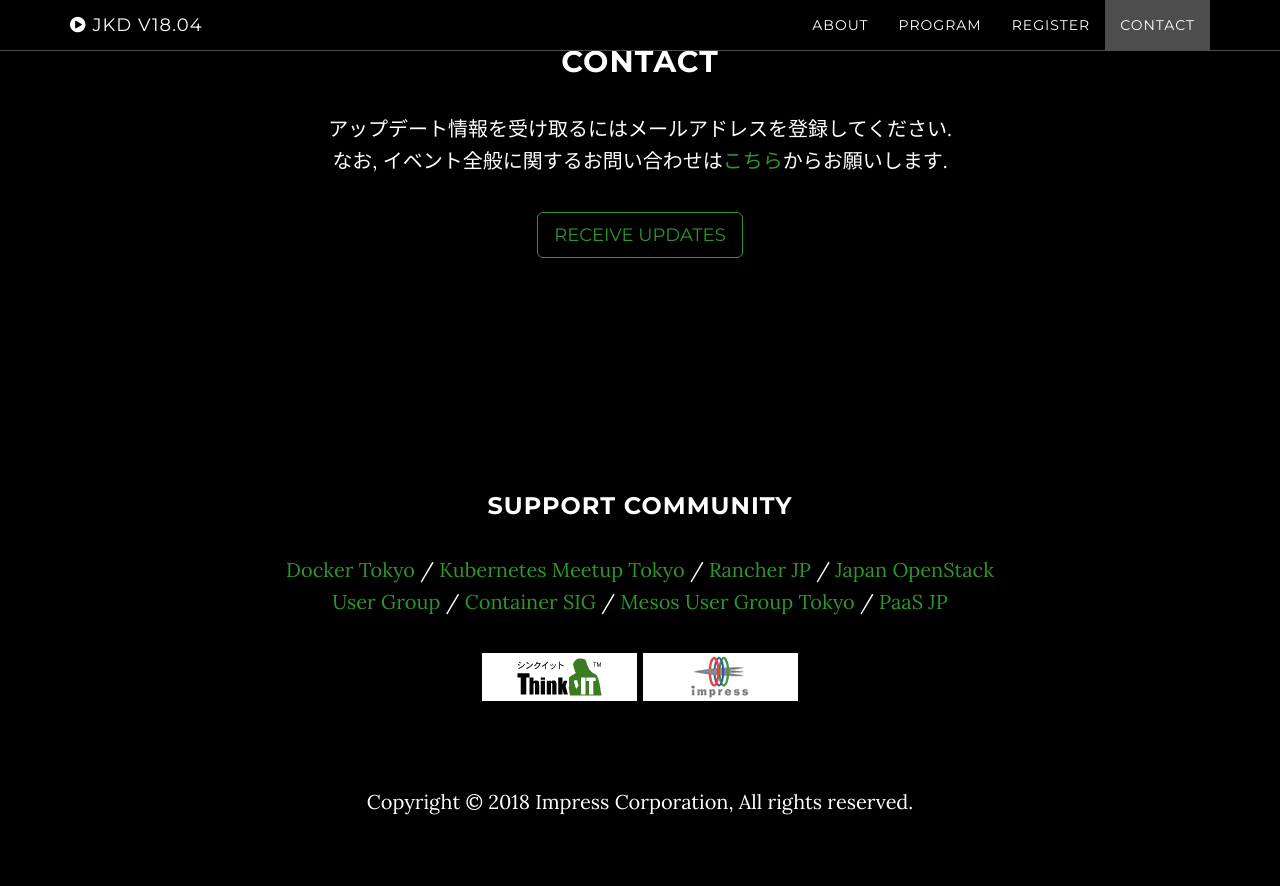
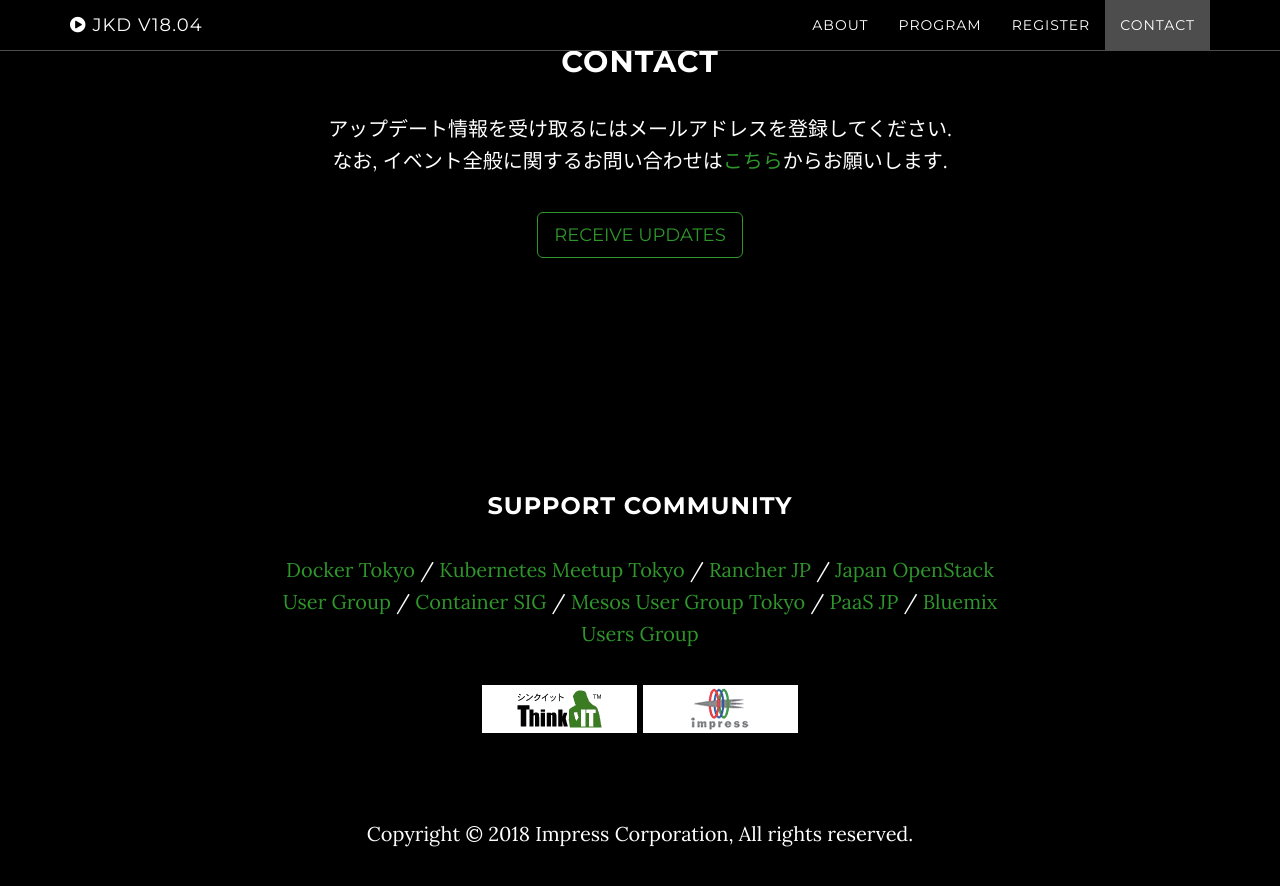
Before and after one commit to containerdays/v18.04, a Jekyll site: the page built from docs/index.html, in a window 1280 px wide and 900 px high, scrolled down 3278 px. Shown: the top 886 px of the window. Built offline with Jekyll 4.4.1, drawn with Linux system fonts in a browser that asks for light colours.

Commit message:
add bmxug

```diff
--- a/docs/_includes/sponsor.html
+++ b/docs/_includes/sponsor.html
@@ -4,7 +4,7 @@
             <div class="col-lg-8 col-lg-offset-2">
                 <h3>Support Community</h3>
                     <div class="community">
-                    <p><a href="https://dockerjp.connpass.com/" target="_blank">Docker Tokyo</a> / <a href="https://k8sjp.connpass.com/" target="_blank">Kubernetes Meetup Tokyo</a> / <a href="http://www.rancher.jp/" target="_blank">Rancher JP</a> / <a href="https://openstack.jp/" target="_blank">Japan OpenStack User Group</a> / <a href="http://containersig.org/" target="_blank">Container SIG</a> / <a href="https://mesos.connpass.com/" target="_blank">Mesos User Group Tokyo</a> / <a href="https://paas.connpass.com/" target="_blank">PaaS JP</a>
+                    <p><a href="https://dockerjp.connpass.com/" target="_blank">Docker Tokyo</a> / <a href="https://k8sjp.connpass.com/" target="_blank">Kubernetes Meetup Tokyo</a> / <a href="http://www.rancher.jp/" target="_blank">Rancher JP</a> / <a href="https://openstack.jp/" target="_blank">Japan OpenStack User Group</a> / <a href="http://containersig.org/" target="_blank">Container SIG</a> / <a href="https://mesos.connpass.com/" target="_blank">Mesos User Group Tokyo</a> / <a href="https://paas.connpass.com/" target="_blank">PaaS JP</a> / <a href="https://bmxug.connpass.com/" target="_blank">Bluemix Users Group</a>
                     </p>
                     </div>
                 <div class="event">
```
